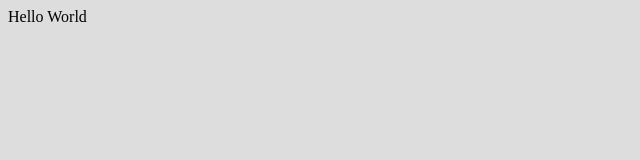
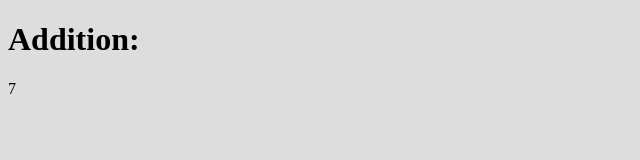
Before and after one commit to srikanthmandava/JavaScript, a plain HTML site: page index.html in a window 1280 px wide. Shown: the whole page, without its empty margins (0-640 px from the left). Drawn offline with Linux system fonts and the light colour scheme.

Commit message:
Add addition function

```diff
--- a/index.html
+++ b/index.html
@@ -3,9 +3,10 @@
   <head>
     <title>My HTML Document</title>
     <link rel="stylesheet" href="style.css">
-    <script type="text/javascript" src="main.js"></script>
   </head>
   <body>
-    Hello World
+    <h1>Addition:</h1>
+    <div id="addition-output"></div>
+    <script type="text/javascript" src="main.js"></script>
   </body>
 </html>
--- a/main.js
+++ b/main.js
@@ -7,3 +7,13 @@ function myMessage() {
 }
 
 myMessage();
+
+/* sum of two numbers */
+function addition(a,b){
+  return a+b;
+}
+
+
+
+var addOutput = document.getElementById('addition-output');
+addOutput.innerHTML = addition(3,4);
```
